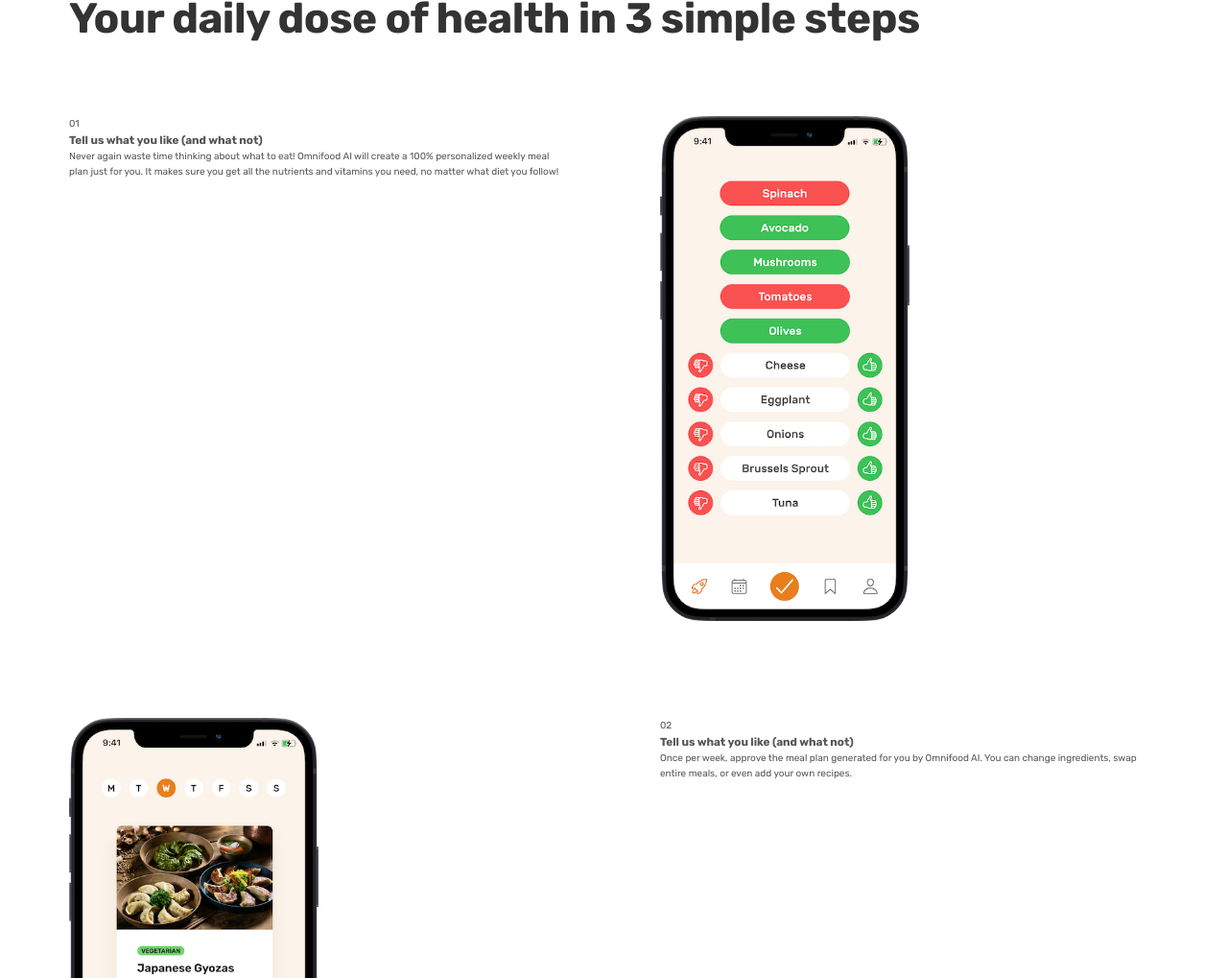
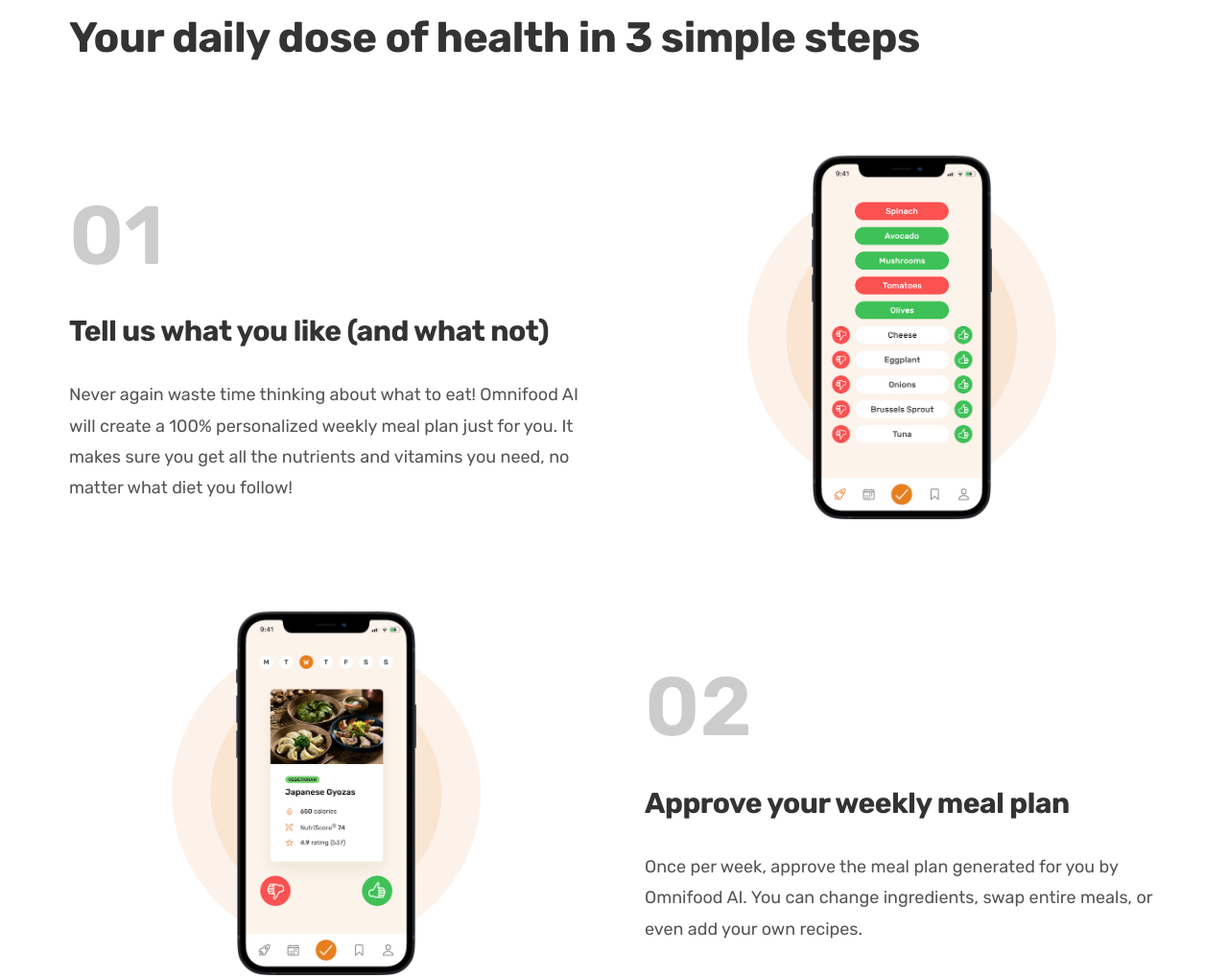
Before and after one commit to Anubhav-bot/07-Omnifood, a plain HTML site: page index.html in a window 1280 px wide. Shown: the part 1028-2047 px from the top of the page at 96% size. Drawn offline with Linux system fonts and the light colour scheme.

Commit message:
how-it-works-section-part-2-complete

```diff
--- /dev/null
+++ b/css/general.css
@@ -0,0 +1,178 @@
+/*
+
+--- 01 TYPOGRAPHY SYSTSEM
+
+- Font sizes (px)
+10 / 12 / 14 / 16 / 18 / 20 / 24 / 30 / 36 / 44 / 52 / 62 / 74 / 86 / 98
+
+- Font weights
+Default: 400
+Medium: 500
+Semi-bold: 600
+Bold: 700
+
+
+- Line heights
+Default: 1
+Small: 1.05
+Medium: 1.2
+Paragraph default: 1.6
+
+- Letter spacing
+
+-0.5px
+0.75px
+
+
+- SPACING SYSTEM
+
+2 / 4 / 8 / 12 / 16 / 24 / 32 / 48 / 64 / 80 / 96 / 128
+
+--- 02 COLORS
+
+Primary: #e67e22
+
+Tints:
+#fdf2e9
+#fae5d3
+
+Shades: #cf711f
+Accents:
+
+Greys: #555, #333
+
+
+--- 05 SHADOWS
+
+--- 06 BORDER-RADIUS
+Default: 9px
+
+--- 07 WHITESPACE
+
+*/
+
+* {
+  margin: 0;
+  padding: 0;
+  box-sizing: border-box;
+}
+
+html {
+  font-size: 62.5%;
+  /* 10 / 16 = 0.625 */
+}
+
+body {
+  font-family: "Rubik", sans-serif;
+  line-height: 1.6;
+  font-weight: 400;
+  color: #555;
+}
+
+/***************************/
+/* GENERAL REUSABLE COMPONENTS */
+/***************************/
+
+.container {
+	max-width: 120rem;
+	padding: 0 3.2rem;
+	margin: 0 auto;
+}
+
+.grid {
+	display: grid;
+	row-gap: 9.6rem;
+	column-gap: 6.4rem;
+}
+
+.grid--2-cols {
+	grid-template-columns: repeat(2, 1fr);
+}
+
+.grid--3-cols {
+	grid-template-columns: repeat(3, 1fr);
+}
+
+.grid--4-cols {
+	grid-template-columns: repeat(4, 1fr);
+}
+
+.grid--center-v {
+    align-items: center;
+}
+
+.heading-primary,
+.heading-secondary,
+.heading-tertiary {
+  font-weight: 700;
+  letter-spacing: -0.5px;
+  color: #333;
+}
+
+.heading-primary {
+  font-size: 5.2rem;
+  line-height: 1.05;
+  margin-bottom: 3.2rem;
+}
+
+.heading-secondary {
+	font-size: 4.4rem;
+	line-height: 1.2;
+	margin-bottom: 9.6rem;
+}
+
+.heading-tertiary {
+    font-size: 3rem;
+    line-height: 1.2;
+	margin-bottom: 3.2rem;
+}
+
+.subheading {
+	display: block;
+	font-size: 1.8rem;
+	font-weight: 500;
+	color: #cf711f;
+	text-transform: uppercase;
+	margin-bottom: 1.6rem;
+	letter-spacing: 0.75px;
+}
+
+
+
+.btn:link,
+.btn:visited {
+  display: inline-block;
+  font-size: 2rem;
+  font-weight: 600;
+  padding: 1.6rem 3.2rem;
+  border-radius: 9px;
+  text-decoration: none;
+
+  /* always put transition on original state */
+  transition: background-color 0.3s;
+}
+
+.btn--full:link,
+.btn--full:visited {
+  background-color: #e67e22;
+  color: #fff;
+}
+
+.btn--full:hover,
+.btn--full:active {
+  background-color: #cf711f;
+}
+
+.btn--outline:link,
+.btn--outline:visited {
+  background-color: #fff;
+  color: #555;
+}
+
+.btn--outline:hover,
+.btn--outline:active {
+  background-color: #fdf2e9;
+
+  /* Trick to have border inside */
+  box-shadow: inset 0 0 0 3px #fff;
+}
--- a/css/style.css
+++ b/css/style.css
@@ -1,167 +1,3 @@
-/*
-
---- 01 TYPOGRAPHY SYSTSEM
-
-- Font sizes (px)
-10 / 12 / 14 / 16 / 18 / 20 / 24 / 30 / 36 / 44 / 52 / 62 / 74 / 86 / 98
-
-- Font weights
-Default: 400
-Medium: 500
-Semi-bold: 600
-Bold: 700
-
-
-- Line heights
-Default: 1
-Small: 1.05
-Medium: 1.2
-Paragraph default: 1.6
-
-- Letter spacing
-
--0.5px
-0.75px
-
-
-- SPACING SYSTEM
-
-2 / 4 / 8 / 12 / 16 / 24 / 32 / 48 / 64 / 80 / 96 / 128
-
---- 02 COLORS
-
-Primary: #e67e22
-
-Tints: #fdf2e9
-Shades: #cf711f
-Accents:
-
-Greys: #555, #333
-
-
---- 05 SHADOWS
-
---- 06 BORDER-RADIUS
-Default: 9px
-
---- 07 WHITESPACE
-
-*/
-
-* {
-  margin: 0;
-  padding: 0;
-  box-sizing: border-box;
-}
-
-html {
-  font-size: 62.5%;
-  /* 10 / 16 = 0.625 */
-}
-
-body {
-  font-family: "Rubik", sans-serif;
-  line-height: 1.6;
-  font-weight: 400;
-  color: #555;
-}
-
-/***************************/
-/* GENERAL REUSABLE COMPONENTS */
-/***************************/
-
-.container {
-	max-width: 120rem;
-	padding: 0 3.2rem;
-	margin: 0 auto;
-}
-
-.grid {
-	display: grid;
-	gap: 9.6rem;
-}
-
-.grid--2-cols {
-	grid-template-columns: repeat(2, 1fr);
-}
-
-.grid--3-cols {
-	grid-template-columns: repeat(3, 1fr);
-}
-
-.grid--4-cols {
-	grid-template-columns: repeat(4, 1fr);
-}
-
-.heading-primary,
-.heading-secondary {
-  font-weight: 700;
-  letter-spacing: -0.5px;
-  color: #333;
-}
-
-.heading-primary {
-  font-size: 5.2rem;
-  line-height: 1.05;
-  margin-bottom: 3.2rem;
-}
-
-.heading-secondary {
-	font-size: 4.4rem;
-	line-height: 1.2rem;
-	margin-bottom: 9.6rem;
-}
-
-.subheading {
-	display: block;
-	font-size: 1.8rem;
-	font-weight: 500;
-	color: #cf711f;
-	text-transform: uppercase;
-	margin-bottom: 1.6rem;
-	letter-spacing: 0.75px;
-}
-
-
-
-.btn:link,
-.btn:visited {
-  display: inline-block;
-  font-size: 2rem;
-  font-weight: 600;
-  padding: 1.6rem 3.2rem;
-  border-radius: 9px;
-  text-decoration: none;
-
-  /* always put transition on original state */
-  transition: background-color 0.3s;
-}
-
-.btn--full:link,
-.btn--full:visited {
-  background-color: #e67e22;
-  color: #fff;
-}
-
-.btn--full:hover,
-.btn--full:active {
-  background-color: #cf711f;
-}
-
-.btn--outline:link,
-.btn--outline:visited {
-  background-color: #fff;
-  color: #555;
-}
-
-.btn--outline:hover,
-.btn--outline:active {
-  background-color: #fdf2e9;
-
-  /* Trick to have border inside */
-  box-shadow: inset 0 0 0 3px #fff;
-}
-
 /***************************/
 /* HEADER */
 /***************************/
@@ -293,6 +129,50 @@
 	padding: 9.6rem 0;
 }
 
+.step-number {
+    font-size: 8.6rem;
+    font-weight: 600;
+    color: #ccc;
+    margin-bottom: 1.2rem;
+}
+
+.step-description {
+    font-size: 1.8rem;
+    line-height: 1.8;
+}
+.step-img-box {
+    position: relative;
+
+    display: flex;
+    align-items: center;
+    justify-content: center;
+}
+
+.step-img-box::before,
+.step-img-box::after {
+    content: "";
+    display: block;
+    position: absolute;
+    border-radius: 50%;
+
+    top: 50%;
+    left: 50%;
+    transform: translate(-50%, -50%);
+}
+
+.step-img-box::before {
+    width: 60%;
+    padding-bottom: 60%;
+    background-color: #fdf2e9;
+    z-index: -2;
+}
+
+.step-img-box::after {
+    width: 45%;
+    padding-bottom: 45%;
+    background-color: #fae5d3;
+    z-index: -1;
+}
 .step-img {
-	width: 50%;
+	width: 35%;
 }
--- a/index.html
+++ b/index.html
@@ -9,6 +9,7 @@
       href="https://fonts.googleapis.com/css2?family=Rubik:wght@400;500;600;700&display=swap"
       rel="stylesheet"
     />
+    <link rel="stylesheet" href="css/general.css" />
     <link rel="stylesheet" href="css/style.css" />
   </head>
   <body>
@@ -73,12 +74,12 @@
 			  <h2 class="heading-secondary">Your daily dose of health in 3 simple steps</h2>
 		  </div>
 
-		  <div class="container grid grid--2-cols">
+		  <div class="container grid grid--2-cols grid--center-v">
 			  <!-- Step 01 -->
 			  <div class="step-text-box">
 				  <p class="step-number">01</p>
 
-				  <h3 class="tertiary-heading">
+				  <h3 class="heading-tertiary">
 					  Tell us what you like (and what not)
 				  </h3>
 				  <p class="step-description">
@@ -100,9 +101,9 @@
 			  <div class="step-text-box">
 				  <p class="step-number">02</p>
 
-				  <h3 class="tertiary-heading">
-					  Tell us what you like (and what not)
-				  </h3>
+                  <h3 class="heading-tertiary">
+                      Approve your weekly meal plan
+                  </h3>
 				  <p class="step-description">
 					  Once per week, approve the meal plan generated for you by Omnifood AI. You can change ingredients, swap entire meals, or even add your own recipes.
 				  </p>
@@ -115,7 +116,7 @@
 			  <div class="step-text-box">
 				  <p class="step-number">03</p>
 
-				  <h3 class="tertiary-heading">
+				  <h3 class="heading-tertiary">
 					Receive meals at convenient time
 				  </h3>
 				  <p class="step-description">
```
